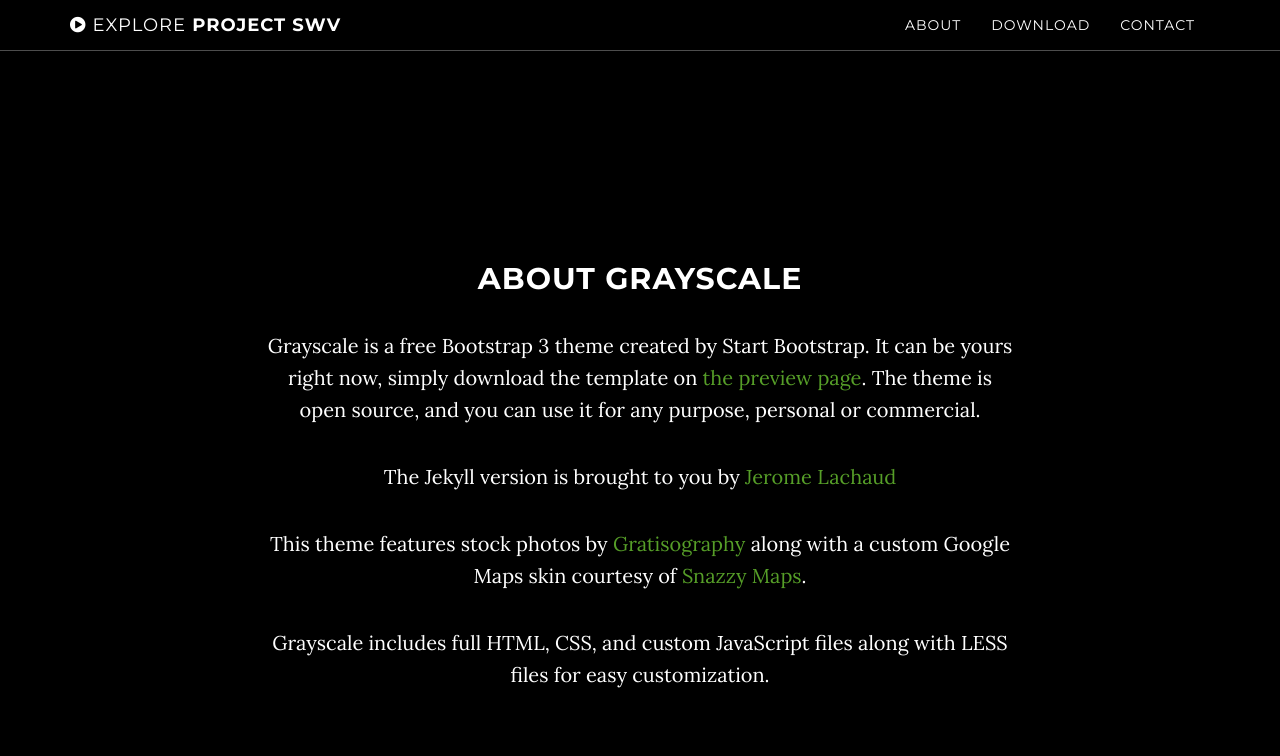
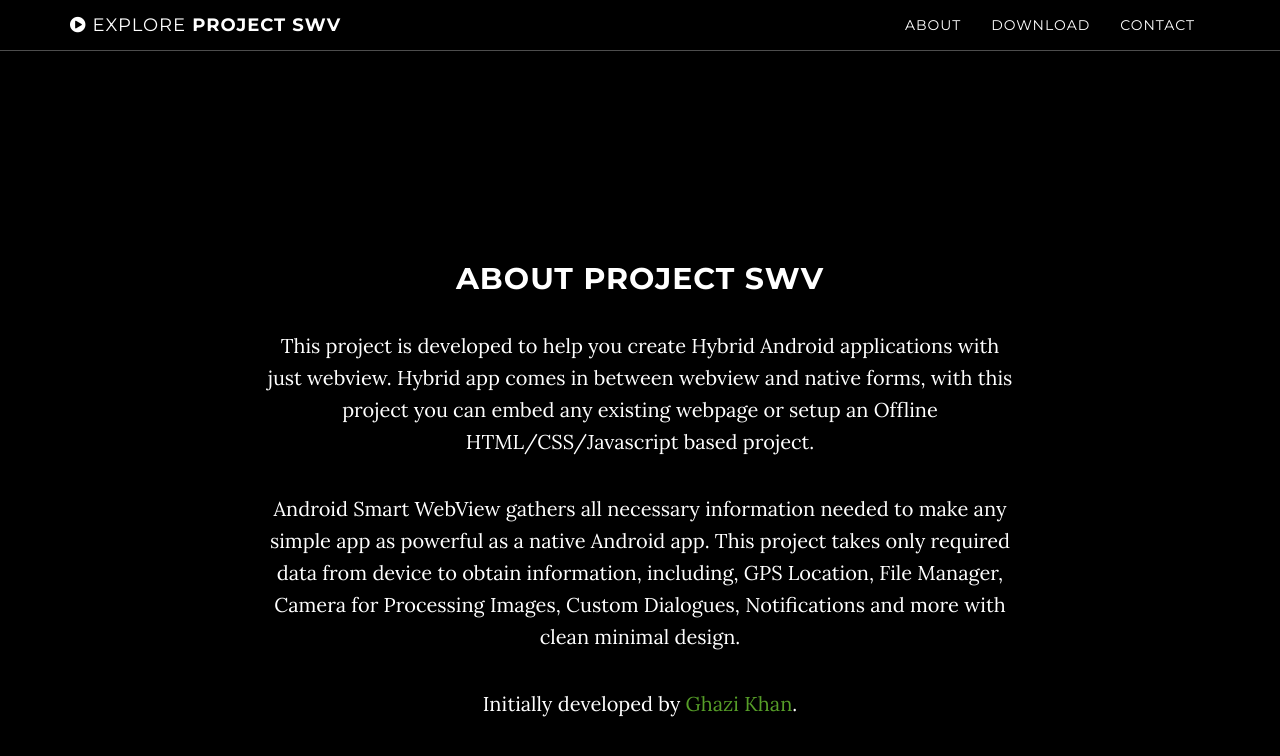
Before and after one commit to mgks/Android-SmartWebView, a Jekyll site: the page built from docs/index.html, in a window 1280 px wide and 900 px high, scrolled down 838 px. Shown: the top 756 px of the window. Built offline with Jekyll 4.4.1, drawn with Linux system fonts in a browser that asks for light colours.

Commit message:
updated about

```diff
--- a/docs/_includes/about.html
+++ b/docs/_includes/about.html
@@ -2,11 +2,10 @@
     <section id="about" class="container content-section text-center">
         <div class="row">
             <div class="col-lg-8 col-lg-offset-2">
-                <h2>About Grayscale</h2>
-                <p>Grayscale is a free Bootstrap 3 theme created by Start Bootstrap. It can be yours right now, simply download the template on <a href="http://startbootstrap.com/template-overviews/grayscale/">the preview page</a>. The theme is open source, and you can use it for any purpose, personal or commercial.</p>
-                <p>The Jekyll version is brought to you by <a href="https://github.com/jeromelachaud">Jerome Lachaud</a></p>
-                <p>This theme features stock photos by <a href="http://gratisography.com/">Gratisography</a> along with a custom Google Maps skin courtesy of <a href="http://snazzymaps.com/">Snazzy Maps</a>.</p>
-                <p>Grayscale includes full HTML, CSS, and custom JavaScript files along with LESS files for easy customization.</p>
+                <h2>About Project SWV</h2>
+                <p>This project is developed to help you create Hybrid Android applications with just webview. Hybrid app comes in between webview and native forms, with this project you can embed any existing webpage or setup an Offline HTML/CSS/Javascript based project.</p>
+                <p>Android Smart WebView gathers all necessary information needed to make any simple app as powerful as a native Android app. This project takes only required data from device to obtain information, including, GPS Location, File Manager, Camera for Processing Images, Custom Dialogues, Notifications and more with clean minimal design.</p>
+				<p>Initially developed by <a href="https://github.com/mgks">Ghazi Khan</a>.</p>
             </div>
         </div>
     </section>
```
